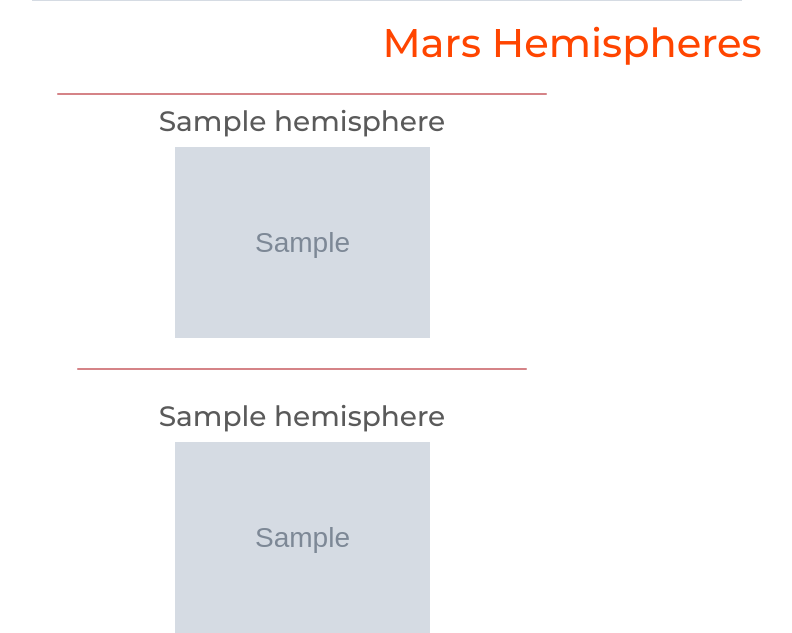
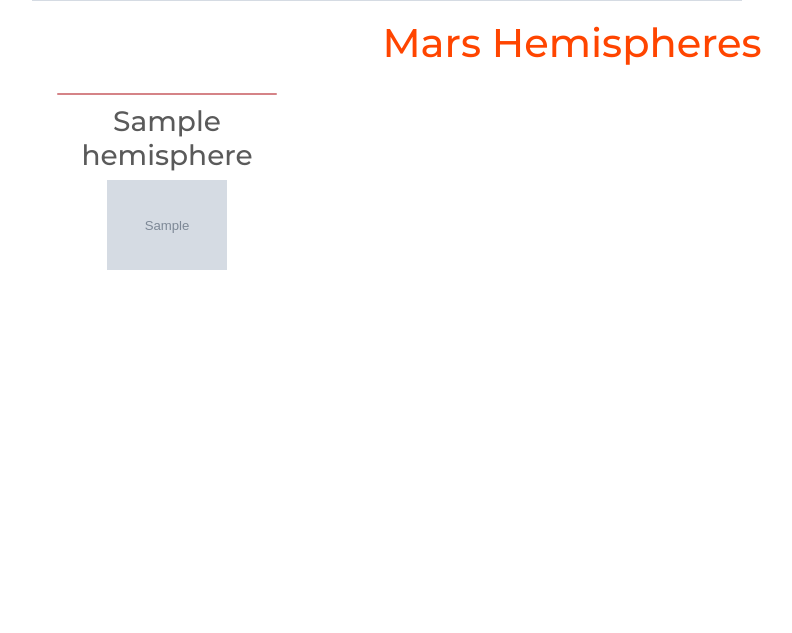
Before and after one commit to CharlesHilgeman/web-scraping-challange, a Flask app: page / in a window 1280 px wide. Shown: the part 1008-1641 px from the top of the page, without its empty margins (68-860 px from the left). After the commit the page ends 1278 px from the top, so only its background shows below. Run offline with Flask 2, Linux system fonts and the light colour scheme; grey boxes marked "Sample" are stand-in pictures; a database or web service that is not in the repository returns one stand-in record (values such as "Sample title"); some libraries are stand-ins or nearby versions.

Commit message:
final push

```diff
--- a/Mission_to_Mars/app.py
+++ b/Mission_to_Mars/app.py
@@ -12,10 +12,8 @@
 # Route to render index.html template using data from Mongo
 @app.route("/")
 def home():
-
     # Find one record of data from the mongo database
     mars_data = mongo.db.collection.find_one()
-
     # Return template and data
     return render_template("index.html", mars=mars_data)
 
--- a/Mission_to_Mars/scrape_mars.py
+++ b/Mission_to_Mars/scrape_mars.py
@@ -67,7 +67,9 @@
             image_url = results.find('img', class_='thumb')['src']
             hemisphere = more_results.find('h2', class_='title').text
 
-            image_url_list.append(original_url+image_url)
+            image_url_edit = original_url+image_url
+
+            image_url_list.append(image_url_edit)
             hemisphere_title_list.append(hemisphere)
 
     hemisphere_list = []
@@ -75,7 +77,7 @@
         hemi_title = hemi.replace(' Enhanced', '')
         hemisphere_list.append(hemi_title)
 
-        hemisphere_dict = [{'title': hemisphere_list[0],'img_url':image_url_list[0]},{'title': hemisphere_list[1],'img_url': image_url_list[1]},{'title': hemisphere_list[2],'img_url':image_url_list[2]},{'title': hemisphere_list[3],'img_url': image_url_list[3]}]
+    hemisphere_dict = [{'title': hemisphere_list[0],'img_url':image_url_list[0]},{'title': hemisphere_list[1],'img_url': image_url_list[1]},{'title': hemisphere_list[2],'img_url':image_url_list[2]},{'title': hemisphere_list[3],'img_url': image_url_list[3]}]
 
     browser.quit()
     final_data = {
--- a/Mission_to_Mars/templates/index.html
+++ b/Mission_to_Mars/templates/index.html
@@ -64,23 +64,15 @@
 
         <div class="col-md-12">
         <div class="row">
-            {% for hemisphere in mars.hemispheres[0:2] %}
-            <div class="col-md-6">
+
+            {% for hemisphere in mars.hemispheres %}
+            <div class="col-md-3">
                 <div class="card text-black bg-dark" style="margin: 10px;"></div>
                 <h3>{{hemisphere.title}}</h3>
                 <a href="{{hemisphere.img_url}}" target="_blank"><img style="width:50%" src="{{hemisphere.img_url}}"></a>
             </div>
             {% endfor %}
-        <div class="col-md-12">
-        <div class="row">
-            {% for hemisphere in mars.hemispheres[2:4] %}
-            <div class="col-md-6">
-                <div class="card text-white bg-dark" style="margin: 30px;"></div>
-                <h3>{{hemisphere.title}}</h3>
-                <a href="{{hemisphere.img_url}}" target="_blank"><img style="width:50%" src="{{hemisphere.img_url}}"></a>
-            </div>
-            {% endfor %}
-        </div>
+
     </div>
 
 </body>
```
